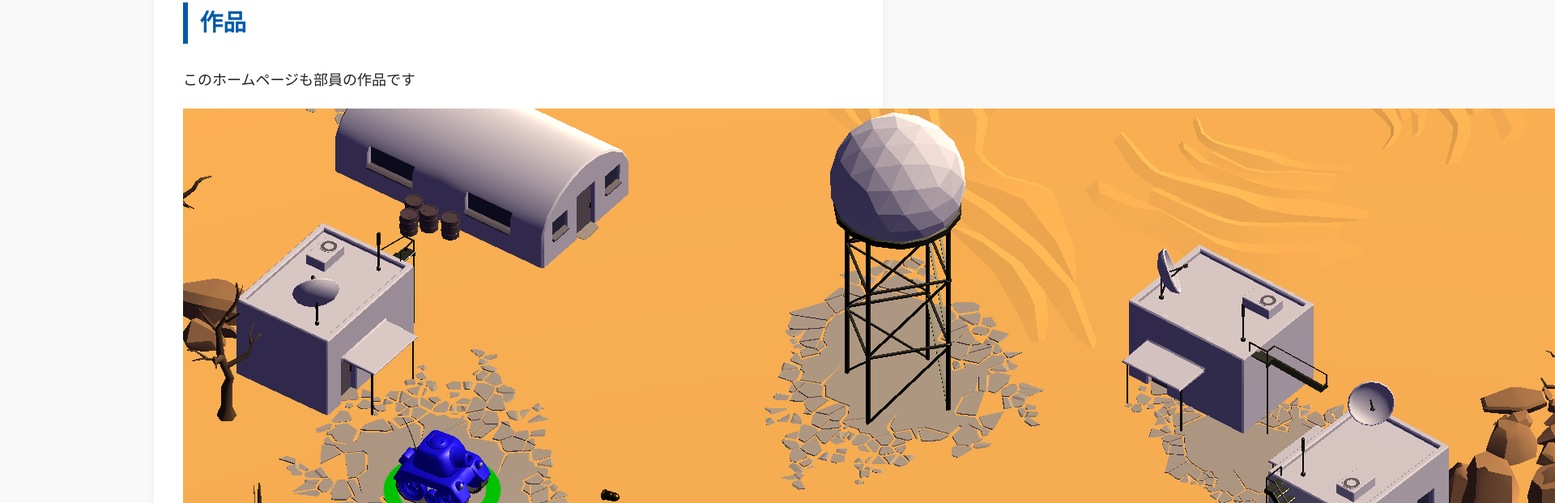
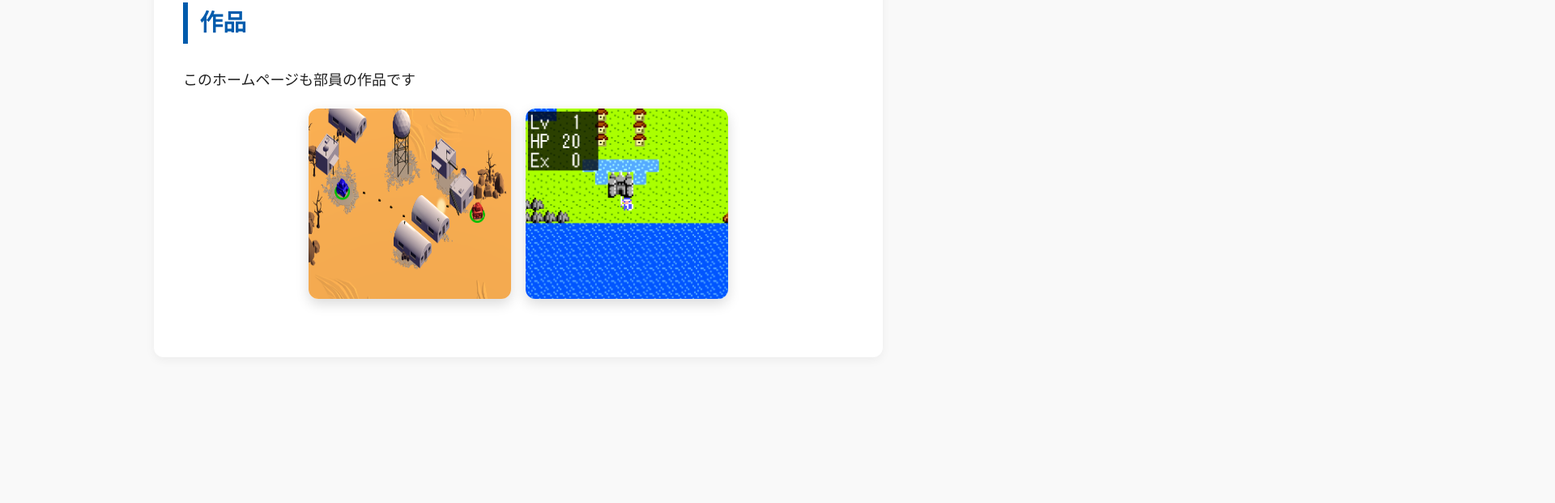
Before and after one commit to Haruhito-k/meisei-comp-club, a plain HTML site: page index.html in a window 1280 px wide. Shown: the part 4095-4716 px from the top of the page at 81% size, 1920 px wide, since content can reach past the window. After the commit the page ends 4608 px from the top, so only its background shows below. Drawn offline with Linux system fonts and the light colour scheme; a web font is replaced by a local one.

Commit message:
Update main.css

```diff
--- a/main.css
+++ b/main.css
@@ -458,3 +458,36 @@ transform: translateY(0);
 }
 
 }
+
+/* ============================
+   作品セクション
+   元のギャラリー表示に戻す
+   ============================ */
+
+#works .gallery {
+  display: flex;
+  flex-wrap: wrap;
+  gap: 1em;
+  justify-content: center;
+}
+
+#works .gallery img {
+  width: 100%;
+  max-width: 250px;
+  height: auto;
+  object-fit: initial;
+
+  border-radius: 12px;
+
+  box-shadow: 0 6px 16px rgba(0, 0, 0, 0.15);
+
+  transition:
+    transform 0.2s ease,
+    box-shadow 0.2s ease;
+}
+
+#works .gallery img:hover {
+  transform: translateY(-4px);
+
+  box-shadow: 0 10px 24px rgba(0, 0, 0, 0.2);
+}
```
